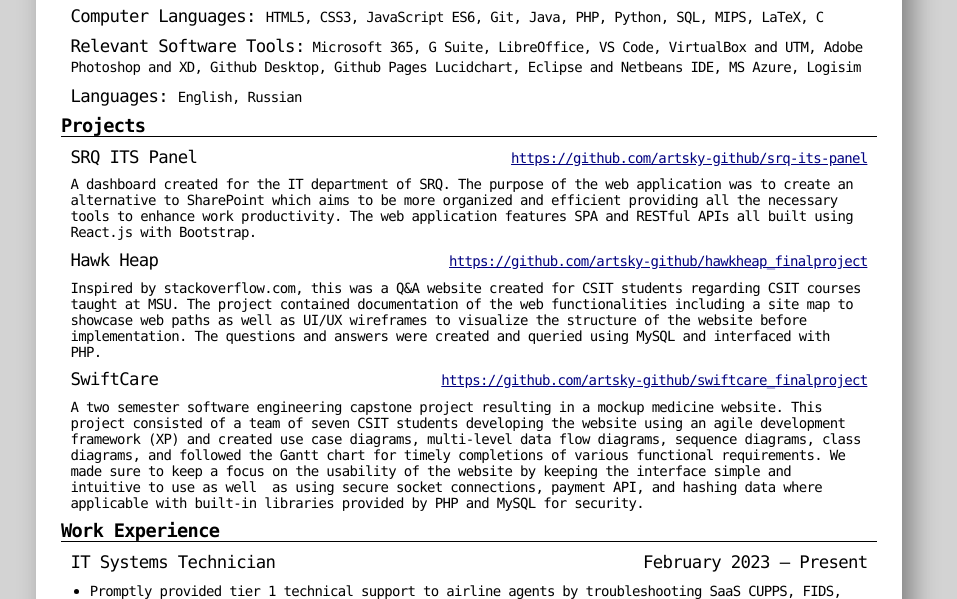
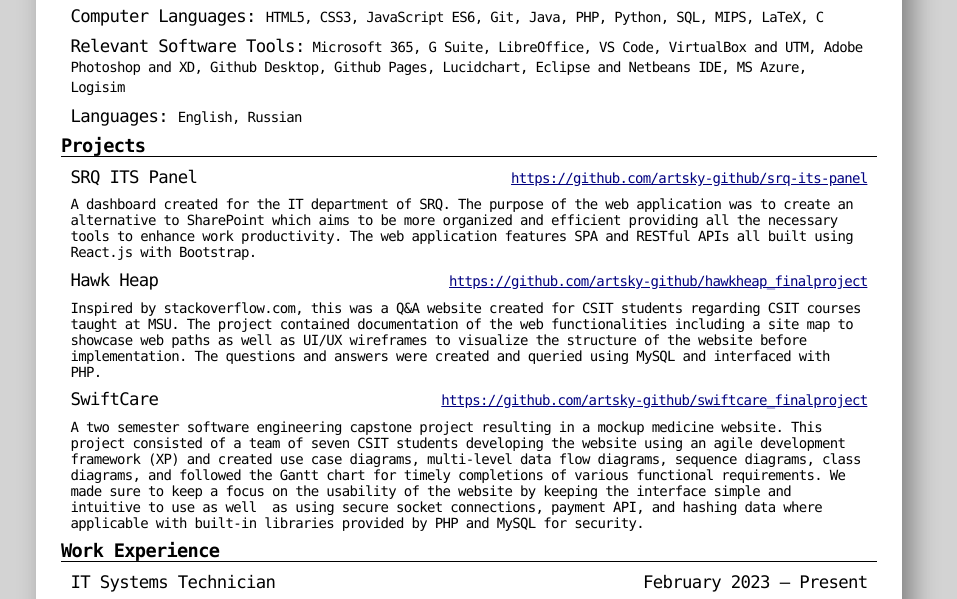
Before and after one commit to artsky-github/eCV, a plain HTML site: page index.html in a window 1280 px wide. Shown: the part 158-757 px from the top of the page, without its empty margins (171-1128 px from the left). Drawn offline with Linux system fonts and the light colour scheme.

Commit message:
added comma in relevant software tools of skills section

```diff
--- a/index.html
+++ b/index.html
@@ -355,7 +355,7 @@
       ><span class="T8">:</span
       ><span class="T4">
         Microsoft 365, G Suite, LibreOffice, VS Code, VirtualBox and UTM, Adobe
-        Photoshop and XD, Github Desktop, Github Pages </span
+        Photoshop and XD, Github Desktop, Github Pages, </span
       ><span class="T5">Lucidchart, </span
       ><span class="T4">Eclipse and Netbeans IDE, MS Azure, </span
       ><span class="T5">Logisim</span>
```
